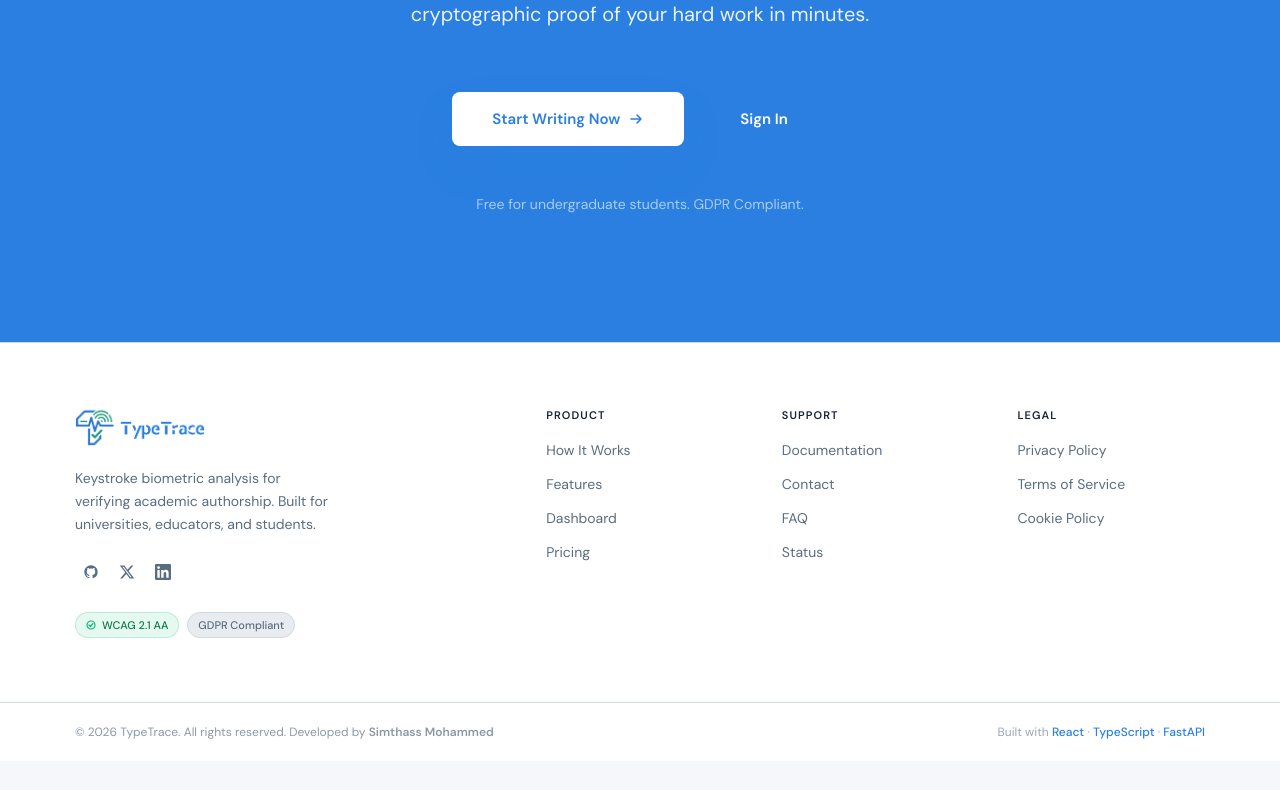
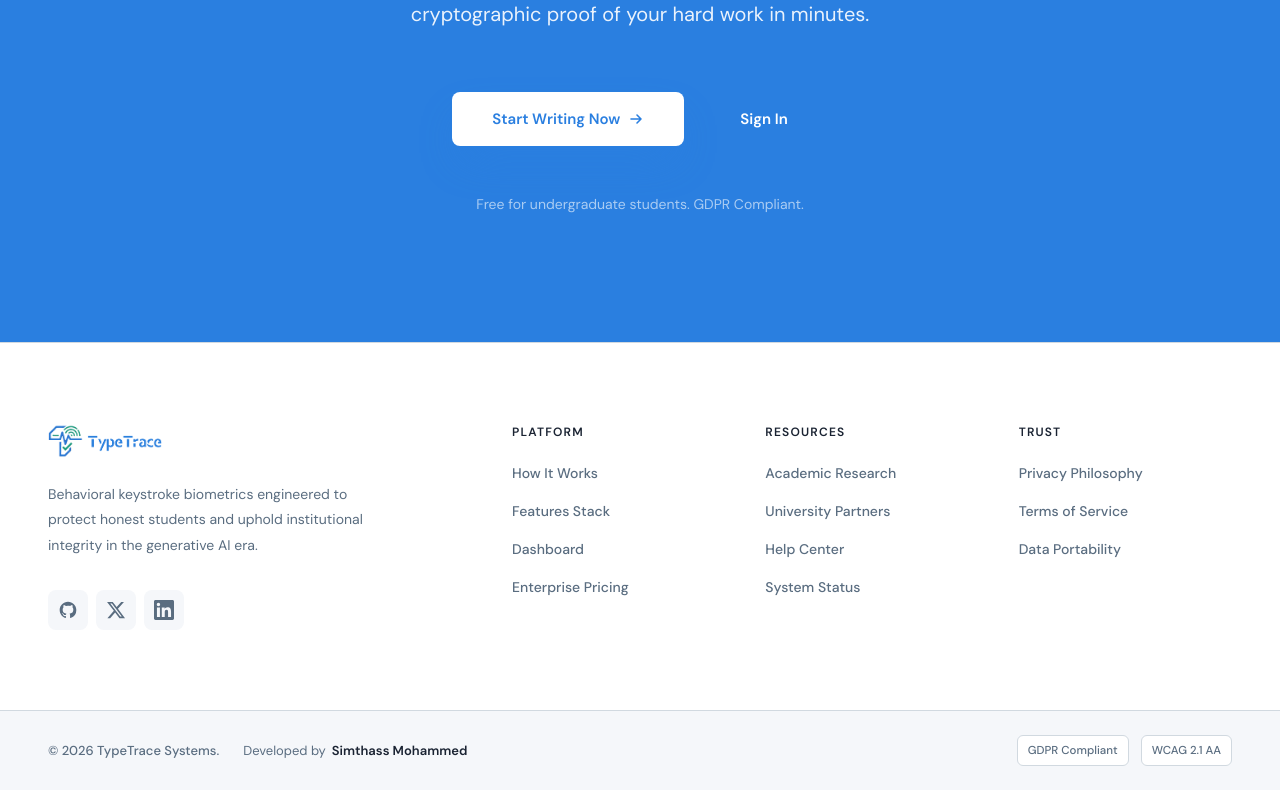
Before and after one commit to Simthass/TypeTrace, a React (Vite) app: page / in a window 1280 px wide. Shown: the part 4159-4949 px from the top of the page. Before the commit the page ends 4920 px from the top, so only its background shows below. Built offline with nearby package versions, Linux system fonts and the light colour scheme.

Commit message:
Improve the design of the Footer

```diff
--- a/src/components/layout/Footer.tsx
+++ b/src/components/layout/Footer.tsx
@@ -1,12 +1,14 @@
+import React from "react";
 import { Link } from "react-router-dom";
 import { ROUTES } from "../../constants/routes";
+import { brand, colors } from "../../styles/colors";
 
-/* ─── Social Icons ───────────────────────────────────────────────────────── */
+// Crisp, perfectly curved SVG icons
 function GitHubIcon() {
   return (
     <svg
-      width="16"
-      height="16"
+      width="20"
+      height="20"
       viewBox="0 0 24 24"
       fill="currentColor"
       aria-hidden="true"
@@ -15,11 +17,12 @@ function GitHubIcon() {
     </svg>
   );
 }
+
 function TwitterIcon() {
   return (
     <svg
-      width="16"
-      height="16"
+      width="20"
+      height="20"
       viewBox="0 0 24 24"
       fill="currentColor"
       aria-hidden="true"
@@ -28,11 +31,12 @@ function TwitterIcon() {
     </svg>
   );
 }
+
 function LinkedInIcon() {
   return (
     <svg
-      width="16"
-      height="16"
+      width="20"
+      height="20"
       viewBox="0 0 24 24"
       fill="currentColor"
       aria-hidden="true"
@@ -44,78 +48,94 @@ function LinkedInIcon() {
 
 const footerColumns = [
   {
-    heading: "Product",
+    heading: "Platform",
     links: [
       { label: "How It Works", path: ROUTES.HOW_IT_WORKS },
-      { label: "Features", path: ROUTES.FEATURES },
+      { label: "Features Stack", path: ROUTES.FEATURES },
       { label: "Dashboard", path: ROUTES.DASHBOARD },
-      { label: "Pricing", path: ROUTES.PRICING },
+      { label: "Enterprise Pricing", path: ROUTES.PRICING },
     ],
   },
   {
-    heading: "Support",
+    heading: "Resources",
     links: [
-      { label: "Documentation", path: "/#docs" },
-      { label: "Contact", path: "/#contact" },
-      { label: "FAQ", path: "/#faq" },
-      { label: "Status", path: "/#status" },
+      { label: "Academic Research", path: "/#docs" },
+      { label: "University Partners", path: "/#partners" },
+      { label: "Help Center", path: "/#faq" },
+      { label: "System Status", path: "/#status" },
     ],
   },
   {
-    heading: "Legal",
+    heading: "Trust",
     links: [
-      { label: "Privacy Policy", path: "/#privacy" },
+      { label: "Privacy Philosophy", path: "/#privacy" },
       { label: "Terms of Service", path: "/#terms" },
-      { label: "Cookie Policy", path: "/#cookies" },
+      { label: "Data Portability", path: "/#gdpr" },
     ],
   },
 ] as const;
 
 const socialLinks = [
-  { label: "GitHub", href: "https://github.com", Icon: GitHubIcon },
-  { label: "Twitter", href: "https://twitter.com", Icon: TwitterIcon },
-  { label: "LinkedIn", href: "https://linkedin.com", Icon: LinkedInIcon },
+  { label: "GitHub Repository", href: "https://github.com", Icon: GitHubIcon },
+  { label: "Follow on X", href: "https://twitter.com", Icon: TwitterIcon },
+  {
+    label: "LinkedIn Network",
+    href: "https://linkedin.com",
+    Icon: LinkedInIcon,
+  },
 ] as const;
 
 export default function Footer() {
   const currentYear = new Date().getFullYear();
 
+  // Strict mapping to your colors.ts source of truth
+  const dynamicStyles = {
+    "--bg-footer": colors.text.light,
+    "--border-light": colors.surface[200],
+    "--text-primary": colors.text.primary,
+    "--text-muted": colors.text.secondary,
+    "--action-primary": brand.action,
+    "--action-hover": brand.actionHover,
+    "--verify-green": brand.humanText,
+    "--verify-bg": brand.humanBg,
+    "--verify-border": brand.humanAccent,
+    "--surface-50": colors.surface[50],
+  } as React.CSSProperties;
+
   return (
-    <footer role="contentinfo" className="bg-white border-t border-surface-200">
-      {/* Main body */}
-      <div
-        className="py-14 lg:py-16"
-        style={{ paddingLeft: "75px", paddingRight: "75px" }}
+    <footer
+      role="contentinfo"
+      style={dynamicStyles}
+      className="bg-[var(--bg-footer)] border-t border-[var(--border-light)] overflow-hidden font-sans"
     >
-        <div className="grid grid-cols-1 gap-12 sm:grid-cols-2 lg:grid-cols-5">
-          {/* Brand column */}
-          <div className="lg:col-span-2 flex flex-col gap-5">
+      {/* ─── Main Grid Area ─── */}
+      <div className="max-w-[1440px] mx-auto px-6 md:px-12 py-20">
+        <div className="grid grid-cols-1 gap-16 lg:grid-cols-6">
+          {/* Brand & Mission Column */}
+          <div className="lg:col-span-2 flex flex-col gap-6">
             <Link
               to={ROUTES.HOME}
-              className="w-fit rounded transition-opacity duration-150 hover:opacity-75 focus-visible:outline-none focus-visible:ring-2 focus-visible:ring-brand focus-visible:ring-offset-2"
-              aria-label="TypeTrace — home"
+              className="w-fit rounded-lg focus-visible:outline-none focus-visible:ring-2 focus-visible:ring-[var(--action-primary)] focus-visible:ring-offset-2"
+              aria-label="TypeTrace Home"
             >
               <img
                 src="/Logo.png"
                 alt="TypeTrace"
-                height={40}
-                className="h-10 w-auto object-contain"
+                className="h-[35px] w-auto object-contain transition-opacity hover:opacity-80"
                 onError={(e) => {
                   (e.currentTarget as HTMLImageElement).style.display = "none";
                 }}
               />
             </Link>
 
-            <p className="text-[14px] leading-relaxed text-text-secondary max-w-[260px]">
-              Keystroke biometric analysis for verifying academic authorship.
-              Built for universities, educators, and students.
+            <p className="text-[14px] leading-[1.8] text-[var(--text-muted)] max-w-[320px]">
+              Behavioral keystroke biometrics engineered to protect honest
+              students and uphold institutional integrity in the generative AI
+              era.
             </p>
 
-            {/* Social icons */}
-            <div
-              className="flex items-center gap-1"
-              aria-label="Social media links"
-            >
+            {/* Strict Social Links - No round pills, no shadows */}
+            <div className="flex items-center gap-2 mt-2">
               {socialLinks.map(({ label, href, Icon }) => (
                 <a
                   key={label}
@@ -123,58 +143,39 @@ export default function Footer() {
                   target="_blank"
                   rel="noopener noreferrer"
                   aria-label={label}
-                  className="flex items-center justify-center h-8 w-8 rounded-lg text-text-secondary transition-colors duration-150 hover:text-brand hover:bg-brand/6 focus-visible:outline-none focus-visible:ring-2 focus-visible:ring-brand"
+                  // STRICT TOKEN: rounded-lg
+                  className="flex items-center justify-center h-10 w-10 rounded-lg border border-transparent bg-[var(--surface-50)] text-[var(--text-muted)] transition-colors focus-visible:outline-none focus-visible:ring-2 focus-visible:ring-[var(--action-primary)]"
+                  onMouseEnter={(e) => {
+                    e.currentTarget.style.color = "var(--action-primary)";
+                    e.currentTarget.style.borderColor = "var(--border-light)";
+                    e.currentTarget.style.backgroundColor = "var(--bg-footer)";
+                  }}
+                  onMouseLeave={(e) => {
+                    e.currentTarget.style.color = "var(--text-muted)";
+                    e.currentTarget.style.borderColor = "transparent";
+                    e.currentTarget.style.backgroundColor = "var(--surface-50)";
+                  }}
                 >
                   <Icon />
                 </a>
               ))}
             </div>
-
-            {/* Trust badge */}
-            <div className="flex items-center gap-2 mt-1">
-              <span className="inline-flex items-center gap-1.5 text-[11px] font-medium text-verify-text bg-verify-bg border border-verify/20 rounded-full px-2.5 py-1">
-                <svg
-                  width="10"
-                  height="10"
-                  viewBox="0 0 10 10"
-                  fill="none"
-                  aria-hidden="true"
-                >
-                  <circle
-                    cx="5"
-                    cy="5"
-                    r="4"
-                    stroke="#10B67E"
-                    strokeWidth="1.2"
-                  />
-                  <path
-                    d="M3 5l1.5 1.5L7 3.5"
-                    stroke="#10B67E"
-                    strokeWidth="1.2"
-                    strokeLinecap="round"
-                    strokeLinejoin="round"
-                  />
-                </svg>
-                WCAG 2.1 AA
-              </span>
-              <span className="inline-flex items-center gap-1.5 text-[11px] font-medium text-text-secondary bg-surface-100 border border-surface-200 rounded-full px-2.5 py-1">
-                GDPR Compliant
-              </span>
-            </div>
           </div>
 
-          {/* Link columns */}
+          {/* Dynamic Link Columns */}
+          <div className="lg:col-span-4 grid grid-cols-2 md:grid-cols-3 gap-10 lg:pl-12">
             {footerColumns.map((col) => (
-            <div key={col.heading} className="flex flex-col gap-3.5">
-              <h3 className="text-[11px] font-semibold uppercase tracking-widest text-text-primary">
+              <div key={col.heading} className="flex flex-col gap-5">
+                <h3 className="text-[12px] font-bold uppercase tracking-widest text-[var(--text-primary)]">
                   {col.heading}
                 </h3>
-              <ul className="flex flex-col gap-2.5" role="list">
+                <ul className="flex flex-col gap-3.5" role="list">
                   {col.links.map((link) => (
                     <li key={link.label}>
                       <Link
                         to={link.path}
-                      className="text-[14px] text-text-secondary transition-colors duration-150 hover:text-text-primary focus-visible:outline-none focus-visible:ring-1 focus-visible:ring-brand rounded-sm"
+                        // Minimalist text color transition. Removed the 2021 animated underline.
+                        className="text-[14px] font-medium text-[var(--text-muted)] transition-colors duration-200 hover:text-[var(--text-primary)] focus-visible:outline-none focus-visible:ring-1 focus-visible:ring-[var(--action-primary)] rounded-md"
                       >
                         {link.label}
                       </Link>
@@ -185,24 +186,39 @@ export default function Footer() {
             ))}
           </div>
         </div>
+      </div>
 
-      {/* Bottom bar */}
-      <div className="border-t border-surface-200">
-        <div
-          className="py-5 flex flex-col gap-2 sm:flex-row sm:items-center sm:justify-between"
-          style={{ paddingLeft: "75px", paddingRight: "75px" }}
-        >
-          <p className="text-[12px] text-text-secondary/70">
-            &copy; {currentYear} TypeTrace. All rights reserved. Developed by{" "}
-            <span className="font-bold">Simthass Mohammed</span>
+      {/* ─── Bottom Legal & Status Bar ─── */}
+      <div className="border-t border-[var(--border-light)] bg-[var(--surface-50)]">
+        <div className="max-w-[1440px] mx-auto px-6 md:px-12 py-6 flex flex-col gap-6 md:flex-row md:items-center md:justify-between">
+          <div className="flex flex-col md:flex-row md:items-center gap-2 md:gap-6">
+            <p className="text-[13px] font-medium text-[var(--text-muted)]">
+              &copy; {currentYear} TypeTrace Systems.
             </p>
-          <p className="text-[12px] text-text-secondary/60">
-            Built with <span className="text-brand font-medium">React</span>
-            {" · "}
-            <span className="text-brand font-medium">TypeScript</span>
-            {" · "}
-            <span className="text-brand font-medium">FastAPI</span>
+            <p className="text-[13px] text-[var(--text-muted)] flex items-center gap-1.5">
+              Developed by{" "}
+              <span className="font-semibold text-[var(--text-primary)] transition-colors hover:text-[var(--action-primary)] cursor-pointer">
+                Simthass Mohammed
+              </span>
             </p>
+          </div>
+
+          {/* System Status Indicators */}
+          <div className="flex flex-wrap items-center gap-3">
+            {/* STRICT TOKEN: rounded-md */}
+            <div className="flex items-center gap-2 px-2.5 py-1.5 rounded-md bg-[var(--bg-footer)] border border-[var(--border-light)]">
+              <span className="text-[11.5px] font-medium text-[var(--text-muted)]">
+                GDPR Compliant
+              </span>
+            </div>
+
+            {/* STRICT TOKEN: rounded-md */}
+            <div className="flex items-center gap-2 px-2.5 py-1.5 rounded-md bg-[var(--bg-footer)] border border-[var(--border-light)]">
+              <span className="text-[11.5px] font-medium text-[var(--text-muted)]">
+                WCAG 2.1 AA
+              </span>
+            </div>
+          </div>
         </div>
       </div>
     </footer>
```
Lines whose indentation alone changed are shown as unchanged.
